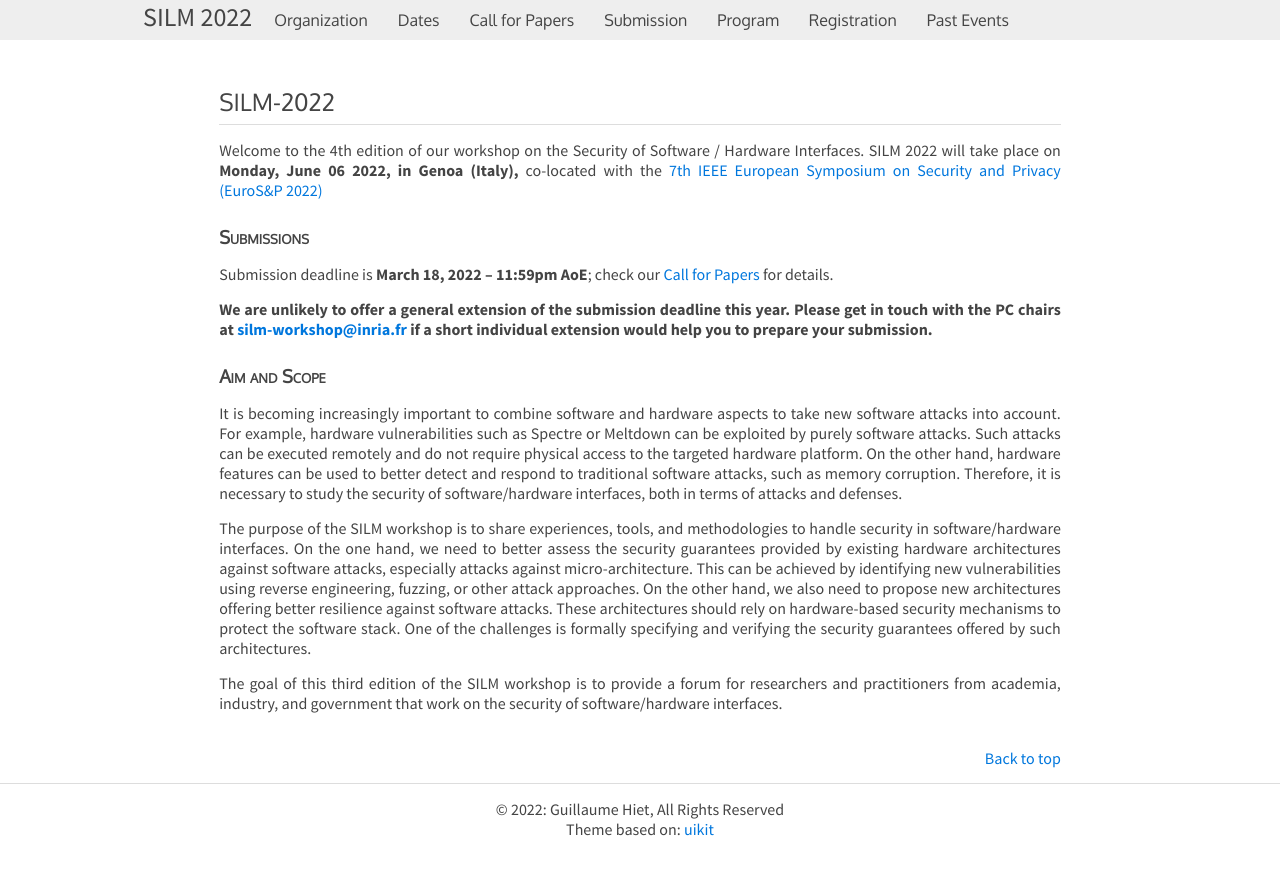
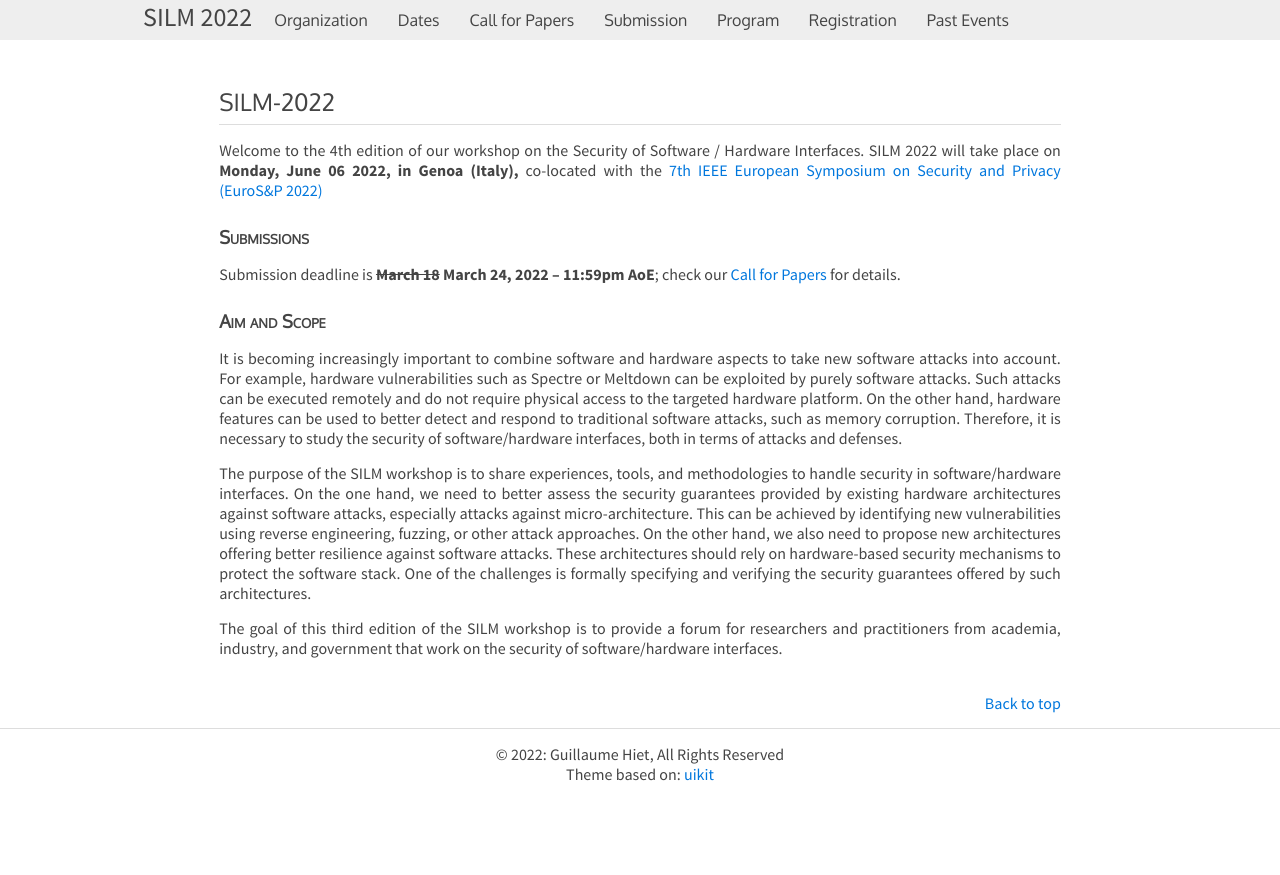
Before and after one commit to silm-workshop/silm-workshop.github.io, a Jekyll site: the page built from index.html, in a window 1280 px wide. Shown: the top 875 px of the page. Built offline with Jekyll 4.4.1, drawn with Linux system fonts in a browser that asks for light colours.

Commit message:
Update index.html
Update main page regarding deadline extension

```diff
--- a/index.html
+++ b/index.html
@@ -9,14 +9,9 @@ in Genoa (Italy),</b> co-located with the <a href="https://www.ieee-security.org
 
 <h3>Submissions</h3>
 
-<p>Submission deadline is <b>March 18, 2022 – 11:59pm AoE</b>; check
+<p>Submission deadline is <b><del>March 18</del> March 24, 2022 – 11:59pm AoE</b>; check
 our <a href="https://silm-workshop.github.io/cfp">Call for Papers</a> for
 details.</p>
-
-<p><b>We are unlikely to offer a general extension of the submission deadline
-this year. Please get in touch with the PC chairs at <a
-href="mailto:silm-workshop@inria.fr">silm-workshop@inria.fr</a> if a short
-individual extension would help you to prepare your submission.</b></p>
 
 <h3>Aim and Scope</h3>
 
```
